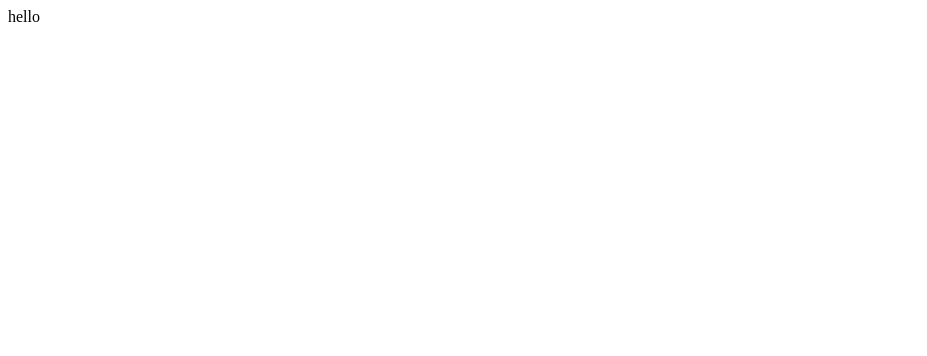
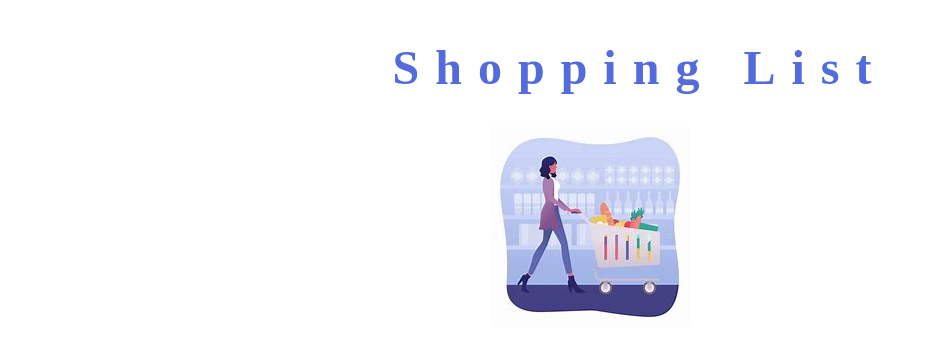
Before and after one commit to swasthik-007/Reducers-shoppinglist, a React (Vite) app: page / in a window 1280 px wide. Shown: the top 356 px of the page, without its empty margins (0-927 px from the left). Built offline with nearby package versions, Linux system fonts and the light colour scheme.

Commit message:
added header to our shopping List

```diff
--- a/src/App.css
+++ b/src/App.css
@@ -0,0 +1,3 @@
+:root{
+    --light-purple: #546bde
+}
--- a/src/App.jsx
+++ b/src/App.jsx
@@ -1,13 +1,14 @@
 
 
 import './App.css'
+import ShoppingList from './components/ShoppingList/ShoppingList'
 
 function App() {
 
 
   return (
     <>
-    hello
+    <ShoppingList />
     </>
   )
 }
--- /dev/null
+++ b/src/components/Header/Header.css
@@ -0,0 +1,20 @@
+.header-wrapper{
+    display: flex;
+    flex-direction:column;
+    justify-content: center;
+    align-items: center;
+}
+.header-text{
+    letter-spacing: 1rem;
+    font-size: 3rem;
+    color: var(--light-purple);
+
+}
+.header-image-wrapper{
+    height: 300px;
+    width: 300px;
+}
+.header-image{
+    max-width: 100%;
+    max-height: 100%;
+}
--- /dev/null
+++ b/src/components/Header/Header.jsx
@@ -0,0 +1,20 @@
+import HeaderImage from '../../assets/header_image.jpg'
+import './Header.css'
+
+function Header(){
+    return(
+        <div className='header-wrapper'>
+        <h1 className='header-text'>
+            Shopping List
+        </h1>
+        <div className='header-image-wrapper'>
+
+        <img
+            className='header-image'
+            src={HeaderImage}
+            />
+            </div>
+        </div>
+    )
+}
+export default Header;
--- /dev/null
+++ b/src/components/ShoppingList/ShoppingList.jsx
@@ -0,0 +1,11 @@
+import Header from "../Header/Header";
+
+function ShoppingList(){
+return(
+    <>
+     <Header/>
+    </>
+)
+}
+
+export default ShoppingList;
```
Also changed, not shown: src/assets/header_image.jpg (added).
